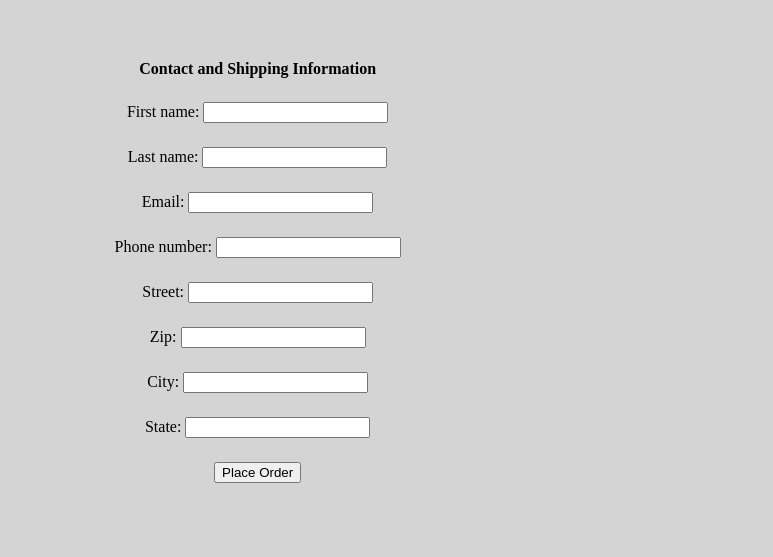
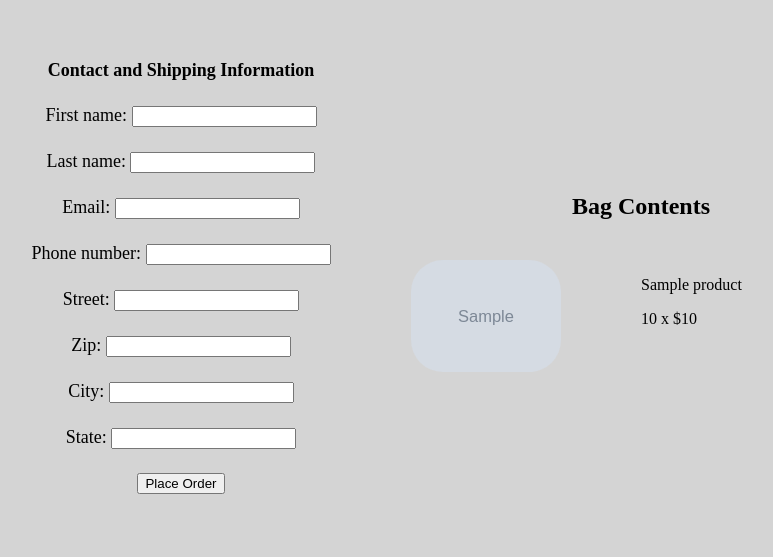
Before and after one commit to kjcioffi/django-ecommerce, a Django app: template store/templates/store/checkout.html in a window 1280 px wide. Shown: the part 67-624 px from the top of the page, without its empty margins (229-1002 px from the left). Run offline with Django 5.2, Linux system fonts and the light colour scheme; tables that the repository leaves empty hold one stand-in row (values such as "Sample post"); the template is opened without the code that fills it: values that come from a table or form of the project are taken from there, most other values are stand-ins (such as "Sample title", 1, 10 or a date in 2020); grey boxes marked "Sample" are stand-in pictures.

Commit message:
Page layout for product quantity in checkout view.

```diff
--- a/store/static/store/checkout.css
+++ b/store/static/store/checkout.css
@@ -1,11 +1,13 @@
 main {
     display: grid;
-    grid-template-columns: 2fr 1fr;
+    grid-template-columns: 1fr 1fr;
+    align-items: center;
     padding-inline: 40px;
     padding-block: 40px;
 }
 
 #order-form {
+    font-size: large;
     display: flex;
     flex-direction: column;
     align-items: center;
@@ -16,3 +18,22 @@ main {
     margin-block-end: 1.5rem;
     justify-content: center;
 }
+
+#bag-contents aside {
+    display: grid;
+    grid-template-columns: 1fr 1fr;
+}
+
+#bag-contents h1 {
+    text-align: center;
+    margin-block-end: 2.5rem;
+}
+
+#bag-contents aside img {
+    text-align: center;
+    justify-items: center;
+    inline-size: 150px;
+    block-size: auto;
+    margin-block-end: 2rem;
+    border-radius: 2rem;
+}
--- a/store/templates/store/checkout.html
+++ b/store/templates/store/checkout.html
@@ -4,13 +4,28 @@
     {% block stylesheet %}<link rel="stylesheet" href="{% static 'store/checkout.css' %}">{% endblock %}
 
 {% block content %}
+    {% if products_in_bag %}
         <main>
             <form id="order-form" method="POST">
                 {% csrf_token %}
                 <strong>Contact and Shipping Information</strong>
-            {{form}}
+                {{ form }}
                 <button id="place-order" type="submit">Place Order</button>
             </form>
-        <aside></aside>
+            <section id="bag-contents">
+                <h1>Bag Contents</h1>
+                <aside>
+                    {% for bag_item in products_in_bag %}
+                        <img src="{{ bag_item.image }}">
+                        <section id="product-details">
+                            <p>{{ bag_item.product.name }}</p>
+                            <p>{{ bag_item.quantity}} x ${{ bag_item.product.price }}</p>
+                        </section>
+                    {% endfor %}
+                </aside>
+            </section>
         </main>
+    {% else %}
+        <h1>Your bag is empty</h1>
+    {% endif %}
 {% endblock %}
```
Also changed, not shown: store/views.py (+6 -1 lines). Lines whose indentation alone changed are shown as unchanged.
